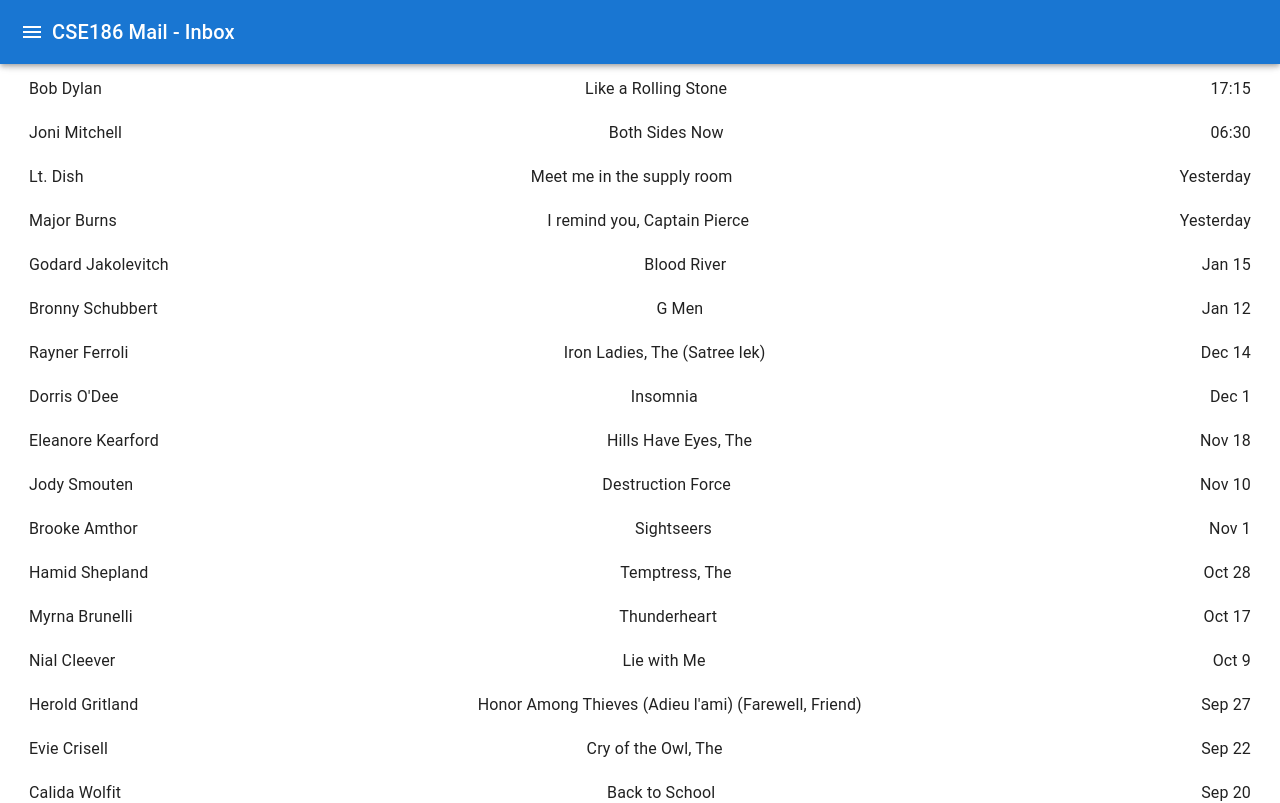
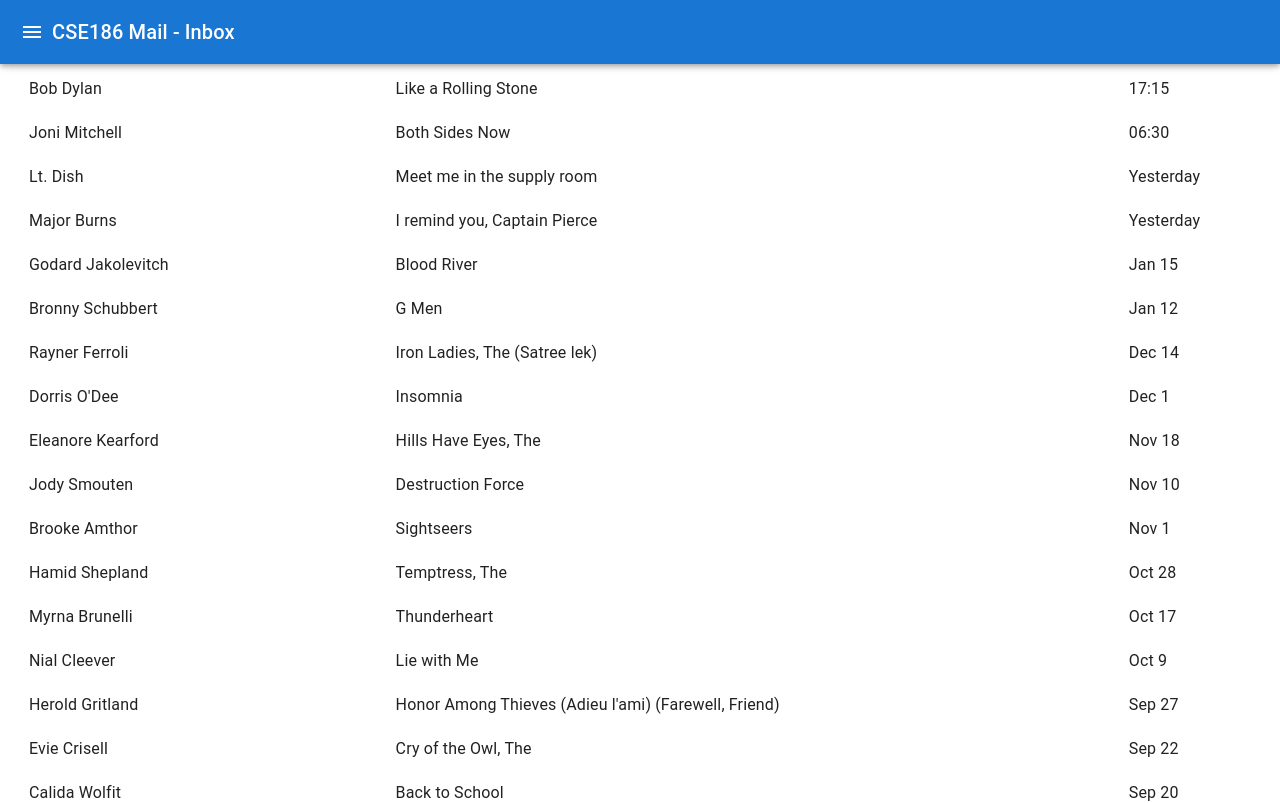
Before and after one commit to crfh-slug/Asgn4-CSE-186, a React (Vite) app in the folder Desktop/CSE 186/Assignment4/: page / in a window 1280 px wide. Shown: the top 803 px of the page. Built offline with nearby package versions, Linux system fonts and the light colour scheme.

Commit message:
inbox spacing

```diff
--- a/Desktop/CSE 186/Assignment4/src/InboxPage.jsx
+++ b/Desktop/CSE 186/Assignment4/src/InboxPage.jsx
@@ -63,11 +63,18 @@ function InboxPage() {
           style={{
             display: 'flex',
             justifyContent: 'space-between',
+            width: '100%',
             padding: '5px',
             cursor: 'pointer'}}>
-          <span>{email.from.name}</span>
-          <span>{email.subject}</span>
-          <span>{formatDate(email.received)}</span>
+          <span style={{width: '25%'}}>{email.from.name}</span>
+          <span style={{
+            width: '55%',
+            textAlign: 'left',
+            overflow: 'hidden',
+            whiteSpace: 'nowrap',
+            textOverflow: 'ellipsis'}}>
+            {email.subject}</span>
+          <span style={{width: '10%'}}>{formatDate(email.received)}</span>
         </div>
       ))}
     </Box>
```
Also changed, not shown: 1 other file (tests, documents, lock files or other folders).
